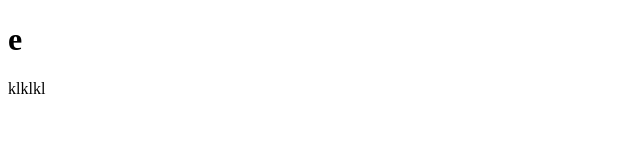
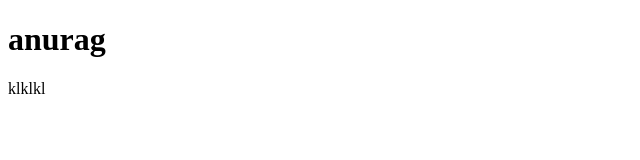
Before and after one commit to ashish0696/Test_Repo, a plain HTML site: page akg.html in a window 1280 px wide. Shown: the whole page, without its empty margins (0-640 px from the left). Drawn offline with Linux system fonts and the light colour scheme.

Commit message:
Update akg.html

```diff
--- a/akg.html
+++ b/akg.html
@@ -6,7 +6,7 @@
     <title>Document</title>
 </head>
 <body>
-    <h1>e</h1>
+    <h1>anurag</h1>
     <p>klklkl</p>
 </body>
 </html>
```
